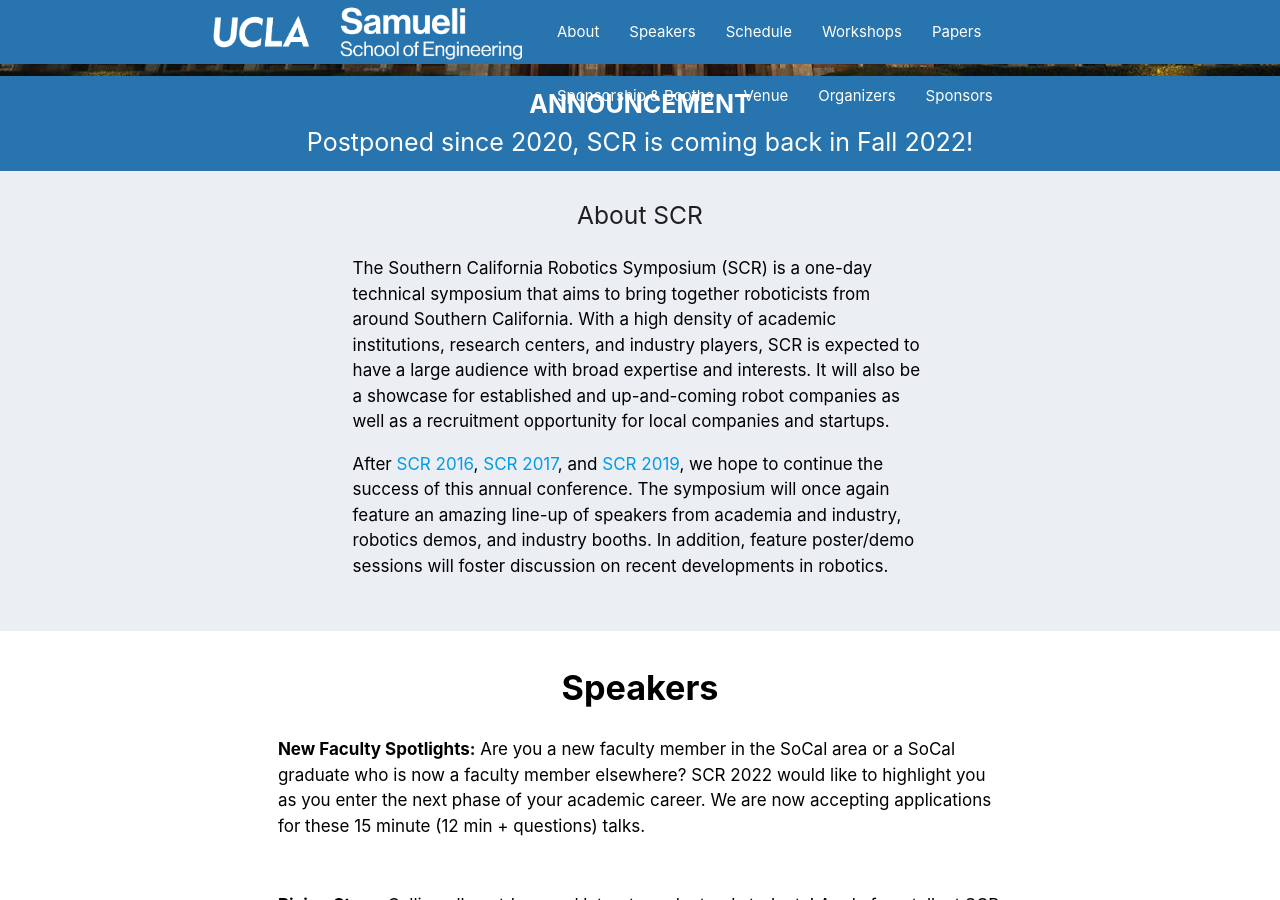
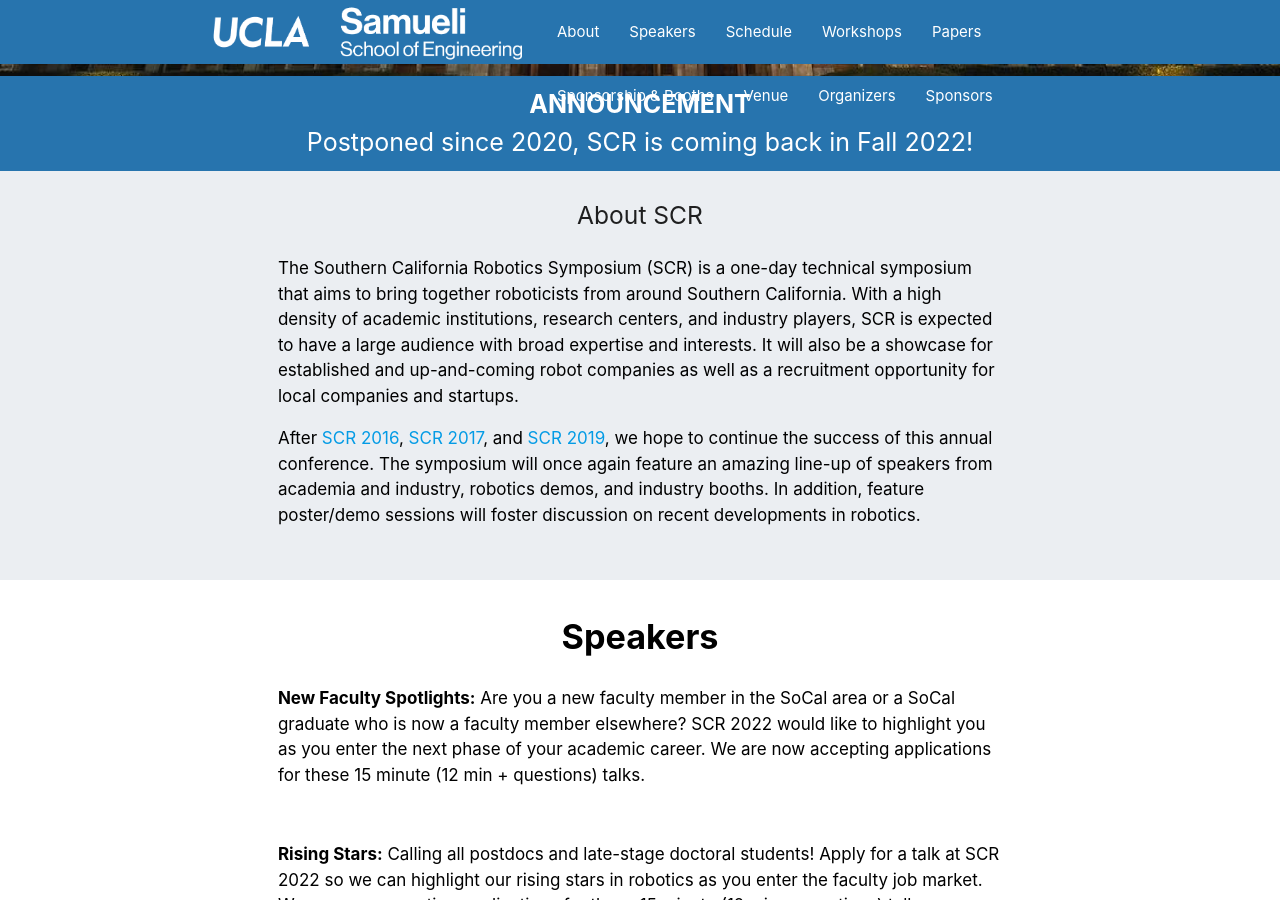
Before and after one commit to scr2020/scr2020.github.io, a Jekyll site: the page built from index.html, in a window 1280 px wide and 900 px high, scrolled down 488 px. Built offline with Jekyll 4.4.1, drawn with Linux system fonts in a browser that asks for light colours.

Commit message:
fixed about section text width

```diff
--- a/_includes/about.html
+++ b/_includes/about.html
@@ -5,7 +5,7 @@
           <h5 class="center-align">About SCR</h5>
 
           <div class="row">
-            <div class="col s12 m10 offset-m1 l8 offset-l2 section-gray-body">
+            <div class="col s12 m10 offset-m1 l10 offset-l1 section-gray-body">
               <p>The Southern California Robotics Symposium (SCR) is a one-day technical symposium that aims to bring together roboticists from around Southern California. With a high density of academic institutions, research centers, and industry players, SCR is expected to have a large audience with broad expertise and interests. It will also be a showcase for established and up-and-coming robot companies as well as a recruitment opportunity for local companies and startups.</p>
               <p>After <a href="http://robotics.usc.edu/scr/2016/index.html">SCR 2016</a>, <a href="http://robotics.usc.edu/scr/">SCR 2017</a>, and <a href="http://scr2019.caltech.edu">SCR 2019</a>, we hope to continue the success of this annual conference. The symposium will once again feature an amazing line-up of speakers from academia and industry, robotics demos, and industry booths. In addition, feature poster/demo sessions will foster discussion on recent developments in robotics.</p>
             </div>
```
